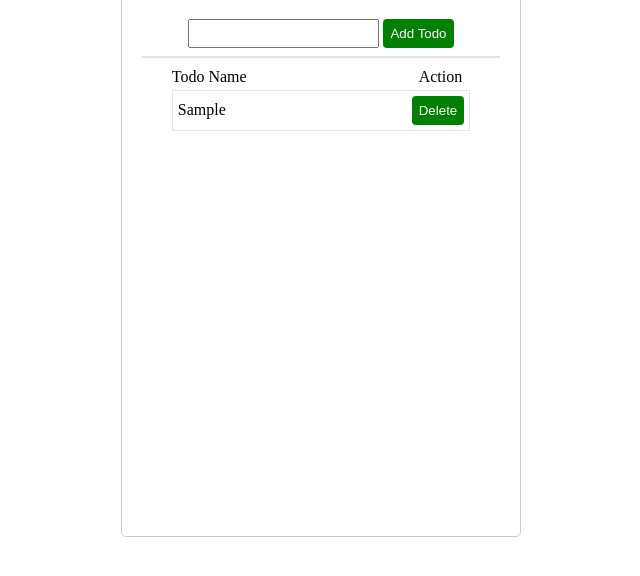
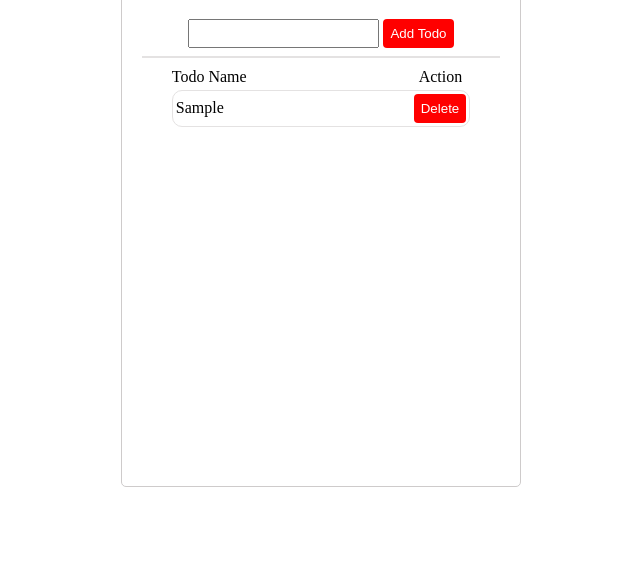
Before and after one commit to Recep-T/to-do-list-localStorage, a plain HTML site: page index.html in a window 1280 px wide. Both pictures are taken after typing "Sample" into the empty fields and a click on the button "Add Todo". Shown: the part 82-658 px from the top of the page, without its empty margins (319-959 px from the left). Drawn offline with Linux system fonts and the light colour scheme.

Commit message:
changed style of single-tod

```diff
--- a/style.css
+++ b/style.css
@@ -12,7 +12,7 @@
 
 button {
 	cursor: pointer;
-	background-color: green;
+	background-color: red;
 	color: white;
 	border: none;
 	padding: 7px;
@@ -35,7 +35,7 @@ button {
 
 #todo-list {
 	list-style-type: none;
-	height: 450px;
+	height: 400px;
 	padding: 0;
 	margin: 0;
 	overflow-y: scroll;
@@ -48,7 +48,8 @@ button {
 	border: 1px solid rgb(228, 226, 226);
 	width: 75%;
 	margin: 4px auto;
-	padding: 5px;
+	padding: 3px;
+	border-radius: 0.625rem;
 }
 
 .single-todo-text {
```
